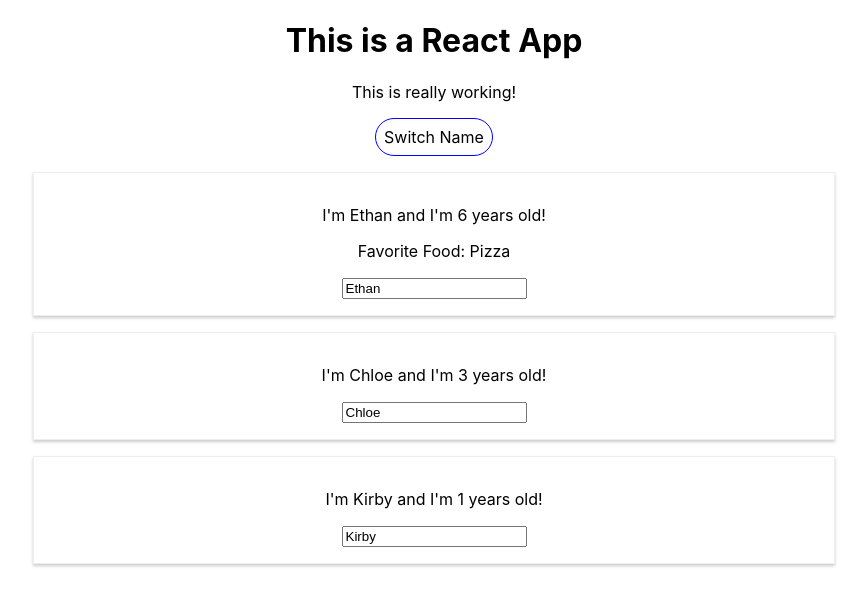
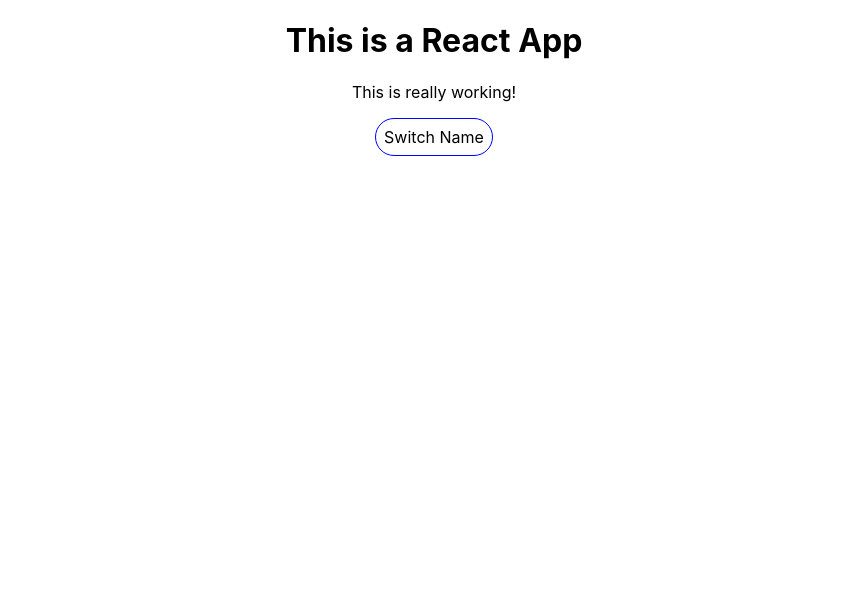
Before and after one commit to Abel-Zambrano/practice-react, a React (Create React App) app: page / in a window 1280 px wide. Shown: the top 606 px of the page, without its empty margins (206-1073 px from the left). Built offline with nearby package versions, Linux system fonts and the light colour scheme.

Commit message:
first commit

```diff
--- a/src/App.js
+++ b/src/App.js
@@ -4,6 +4,8 @@ import Person from './Person/Person';
 
 
 const App = () => {
+
+// STATE ===========================================================================
   const [ personsState, setPersonsState ] = useState({
     persons: [
             {name: 'Ethan', age: 6},
@@ -16,9 +18,9 @@ const App = () => {
     otherState: 'Some value'
   })
 
-  console.log(personsState, otherState);
+  const [ showPerson, setShowpersons ] = useState(false);
 
-
+//  EVENT HANDLERS =================================================================
   const switchNameHandler = (newName) => {
     setPersonsState({
       persons: [
@@ -39,7 +41,11 @@ const App = () => {
     })
   }
 
-// Inline Styling
+  const togglePersonHandler = () => {
+
+  }
+
+// Inline Styling =================================================================
   const style = {
     backgroundColor: 'white',
     font: 'inherit',
@@ -49,35 +55,22 @@ const App = () => {
     cursor: 'pointer'
   }
 
+// RENDER ==========================================================================
   return (
     <div className="App">
       <h1>This is a React App</h1>
       <p>This is really working!</p>
-        <button style={style} onClick={switchNameHandler.bind(this, 'COCO!!')} >Switch Name</button>
+      <button style={style} onClick={togglePersonHandler} >Switch Name</button>
+
+      { showPerson ?
+      <div >
         <Person name={personsState.persons[0].name} age={personsState.persons[0].age}>Favorite Food: Pizza</Person>
         <Person name={personsState.persons[1].name} age={personsState.persons[1].age} />
         <Person name={personsState.persons[2].name} age={personsState.persons[2].age} inputName={nameInputHandler} />
+      </div> : null
+      }
     </div>
   );
   }
 
 export default App;
-
-// class App extends Component {
-//   state = {
-//     persons: [
-//       {name: 'Ethan', age: 6},
-//       {name: 'Chloe', age: 3}
-//     ],
-//     otherState: 'Some value'
-//   }
-
-//   switchNameHandler = () => {
-//     // console.log('Button Clicked!!');
-//     this.setState({
-//       persons: [
-//         {name: 'Sir Ethan!!', age: 6},
-//         {name: 'Chloe', age: 3}
-//       ],
-//     })
-//   }
```
Lines whose indentation alone changed are shown as unchanged.
